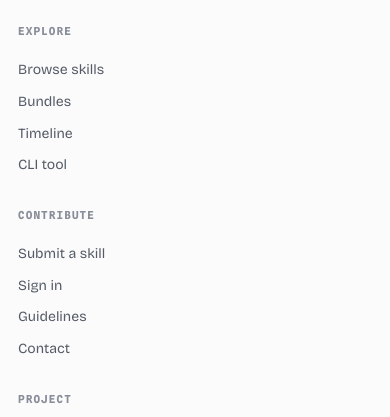
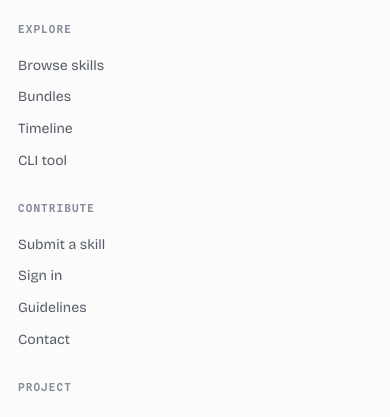
Before and after one commit to code-with-the-italians/androidskills.dev, an Astro site in the folder web/: page / in a window 390 px wide. Shown: the part 902-1319 px from the top of the page. Built offline with nearby package versions, Linux system fonts and the light colour scheme; Astro itself is replaced by a stand-in of ours; no server answers.

Commit message:
fix(a11y): card-link names and footer heading order
- Add aria-label to the stretched skill-card link (SkillCard.astro)

- Change footer column labels from h5 to h2 with .foot-title class

- Update .site-foot .foot-title CSS to preserve visual style

Fixes Lighthouse "Links do not have a discernible name" and "Heading elements are not in a sequentially-descending order" on the home page.

```diff
--- a/web/src/components/SkillCard.astro
+++ b/web/src/components/SkillCard.astro
@@ -18,7 +18,7 @@ const initials = skill.name
 ---
 
 <div class="card skill-card" style="position:relative;">
-  <a class="card-link" href={`/skill/${skill.slug}`} style="position:absolute;inset:0;z-index:1;"
+  <a class="card-link" href={`/skill/${skill.slug}`} aria-label={skill.name || skill.slug} style="position:absolute;inset:0;z-index:1;"
 ></a>
   <div class="top">
     <div class="skill-ico">{initials}</div>
--- a/web/src/layouts/BaseLayout.astro
+++ b/web/src/layouts/BaseLayout.astro
@@ -109,21 +109,21 @@ const pageTitle = title === 'androidskills.dev' ? title : `${title} · androidsk
                   </p>
                 </div>
                 <div>
-                  <h5>Explore</h5>
+                  <h2 class="foot-title">Explore</h2>
                   <a href="/search">Browse skills</a>
                   <a href="/bundles">Bundles</a>
                   <a href="/timeline">Timeline</a>
                   <a href="/cli">CLI tool</a>
                 </div>
                 <div>
-                  <h5>Contribute</h5>
+                  <h2 class="foot-title">Contribute</h2>
                   <a href="/submit">Submit a skill</a>
                   <a href="/signin">Sign in</a>
                   <a href="/about">Guidelines</a>
                   <a href="/contact">Contact</a>
                 </div>
                 <div>
-                  <h5>Project</h5>
+                  <h2 class="foot-title">Project</h2>
                   <a href="/about">About</a>
                   <a href="https://github.com/code-with-the-italians/androidskills.dev" target="_blank" rel="noopener">GitHub</a>
                 </div>
--- a/web/src/styles/global.css
+++ b/web/src/styles/global.css
@@ -1547,13 +1547,14 @@ kbd,
   gap: 40px;
   padding-block: 48px;
 }
-.site-foot h5 {
+.site-foot .foot-title {
   font-family: var(--mono);
   font-size: 11px;
   letter-spacing: 0.1em;
   text-transform: uppercase;
   color: var(--text-faint);
   margin-bottom: 14px;
+  font-weight: 600;
 }
 .site-foot a {
   display: block;
@@ -2016,7 +2017,7 @@ kbd,
     grid-template-columns: 1fr;
     gap: 8px;
   }
-  .site-foot h5 {
+  .site-foot .foot-title {
     margin-top: 18px;
   }
   .search input {
```
